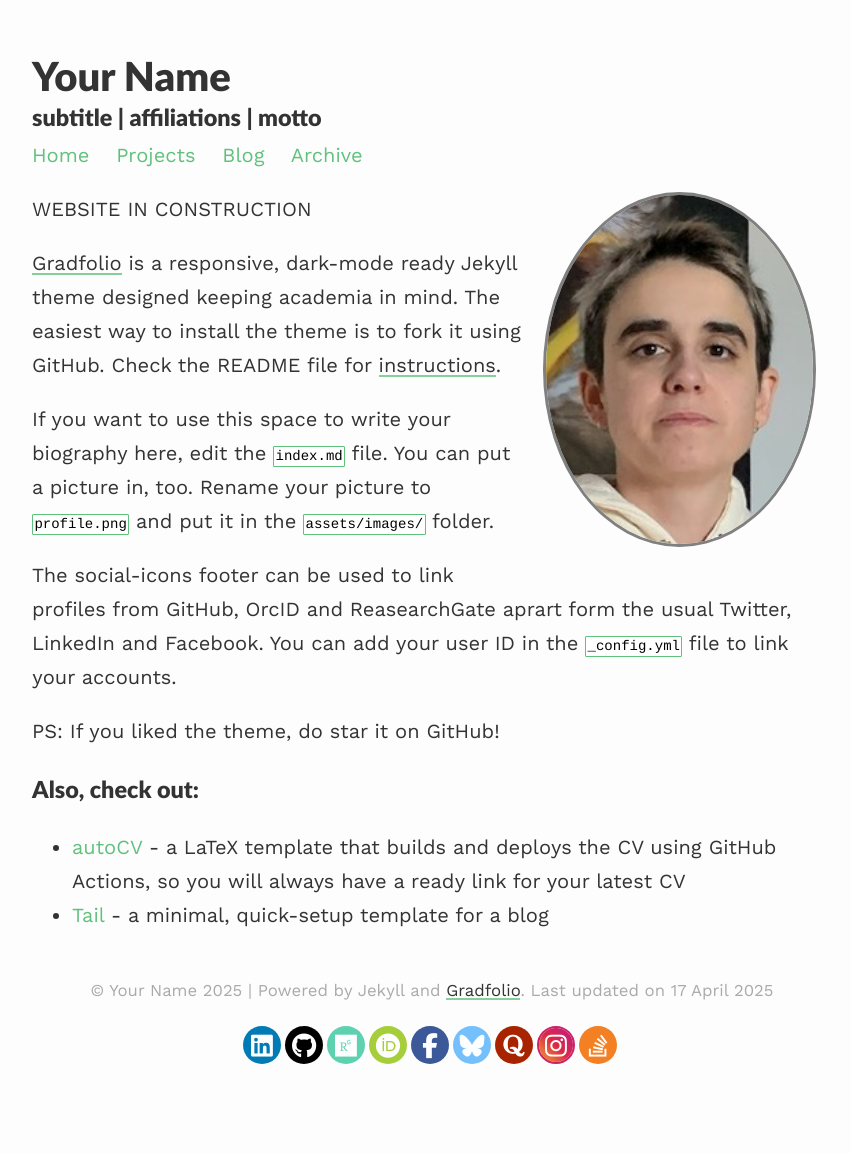
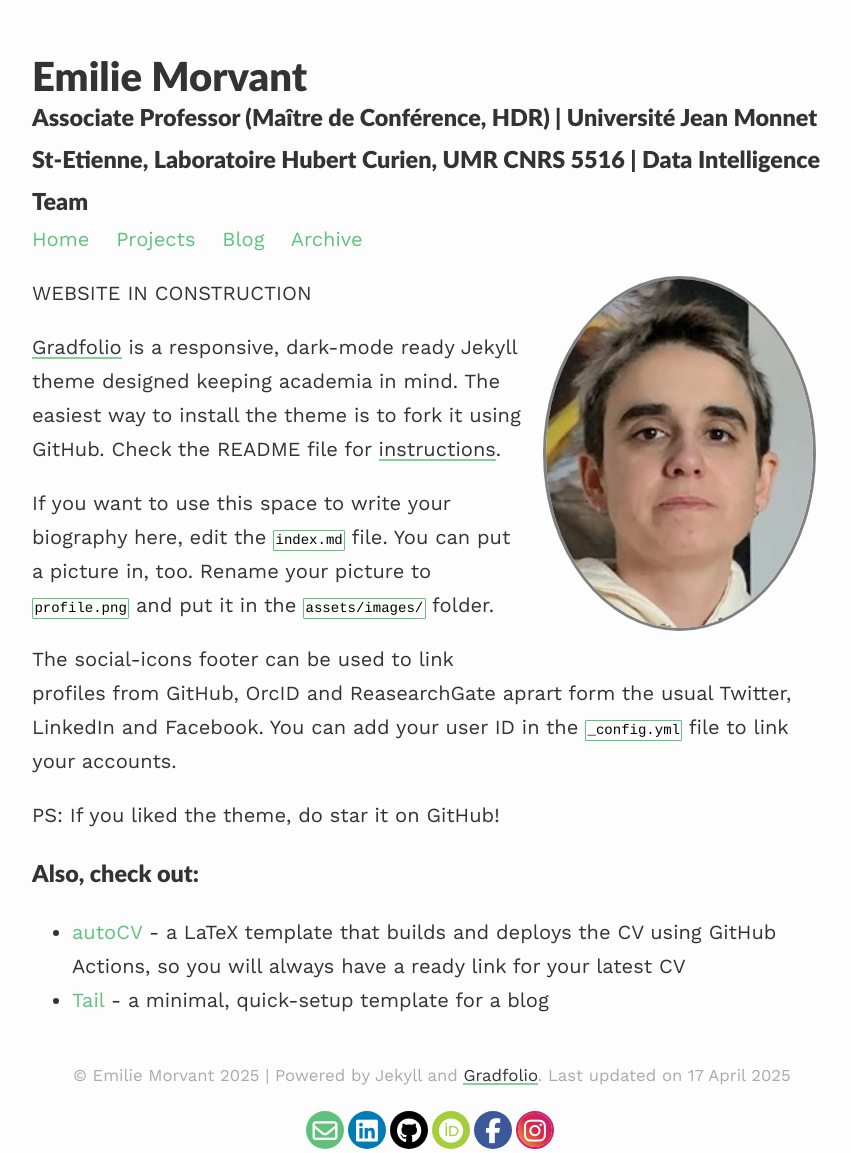
Before and after one commit to emorvant/emorvant.github.io, a Jekyll site: the page built from index.md, in a window 1280 px wide. Shown: the whole page, without its empty margins (208-1059 px from the left). Built offline with Jekyll 4.4.1, drawn with Linux system fonts in a browser that asks for light colours; before the commit the page ends 1069 px from its top, so only the background shows below that.

```diff
--- a/_config.yml
+++ b/_config.yml
@@ -1,11 +1,11 @@
 ### your site title here
 
-title: Your Name
-description: subtitle | affiliations | motto
+title: Emilie Morvant
+description: Associate Professor (Maître de Conférence, HDR) | Université Jean Monnet St-Etienne, Laboratoire Hubert Curien, UMR CNRS 5516 | Data Intelligence Team
 
-baseurl: /gradfolio #name of GitHub repository
-url: "" #custom url to be used instead of GitHub repository
-email: #
+baseurl: / #name of GitHub repository
+url: "https://emorvant.github.io" #custom url to be used instead of GitHub repository
+email: "emilie.morvant@univ-st-etienne.fr" #
 
 # Pagination
 paginate: 4
@@ -13,15 +13,15 @@ permalink: /blog/:year/:title/
 paginate_path: /blog/page:num/
 
 # Social media links in footer
-linkedin: "#"
-stackoverflow: "#"
-github: "#"
-researchgate: "#"
-orcid: "#"
-quora: "#"
-instagram: "#"
-facebook: "#"
-bluesky: "#"
+linkedin: "#emilie-morvant-21508823"
+#stackoverflow: "#"
+github: "#emorvant"
+#researchgate: "#"
+orcid: "#0000-0002-8301-7240"
+#quora: "#"
+instagram: "#emiliemorvant"
+facebook: "#emilieMKF"
+#bluesky: "#"
 
 # Markdown
 highlighter: rouge
```
